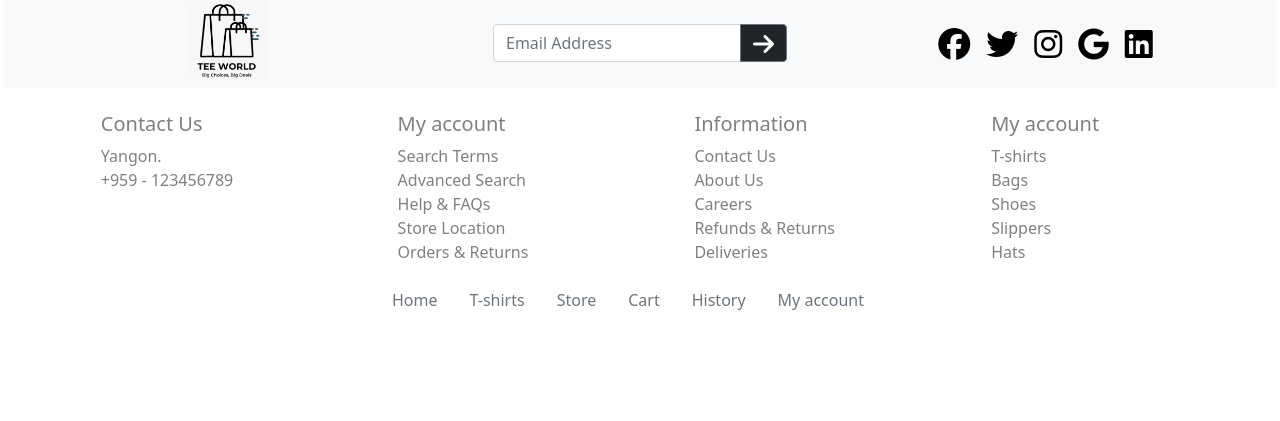
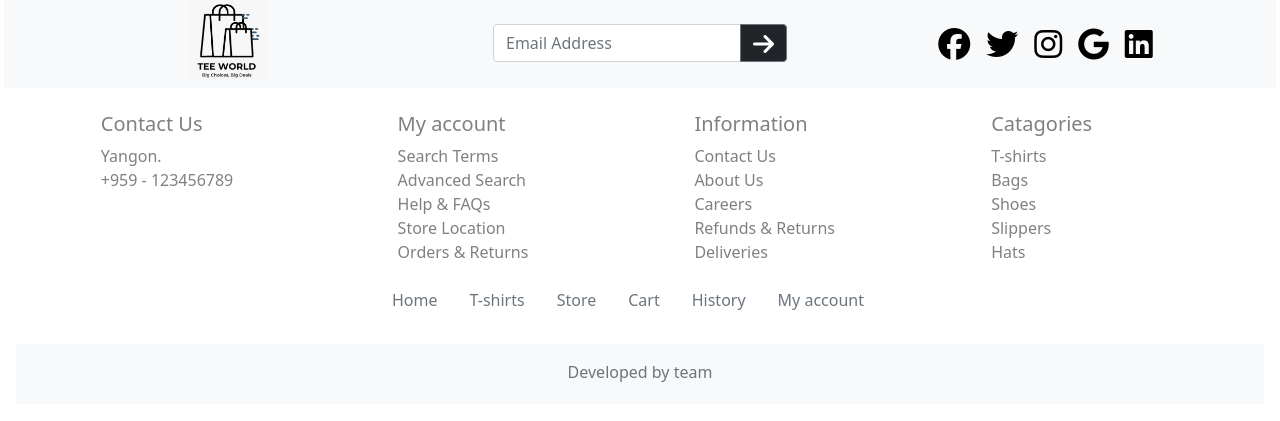
Before and after one commit to MayThazinTun/Project, a PHP site: page /carts.php in a window 1280 px wide. Shown: the part 84-505 px from the top of the page. Run offline with PHP 8.4, Linux system fonts and the light colour scheme.

Commit message:
footer edit

```diff
--- a/Layout/footer.php
+++ b/Layout/footer.php
@@ -48,7 +48,7 @@
                 </p>
             </div>
             <div class="col-2">
-                <h5 style="color:gray;">My account</h5>
+                <h5 style="color:gray;">Catagories</h5>
                 <p>
                     <a href="" style="text-decoration: none; color:gray;">T-shirts</a><br>
                     <a href="" style="text-decoration: none; color:gray;">Bags</a><br>
@@ -81,8 +81,8 @@
             </ul>
         </div>
     </div>
-    <div>
-
+    <div class=" bg-light py-3" style="height:60px;">
+        <p class="text-secondary text-center">Developed by team </p>
     </div>
 </div>
 </body>
```
